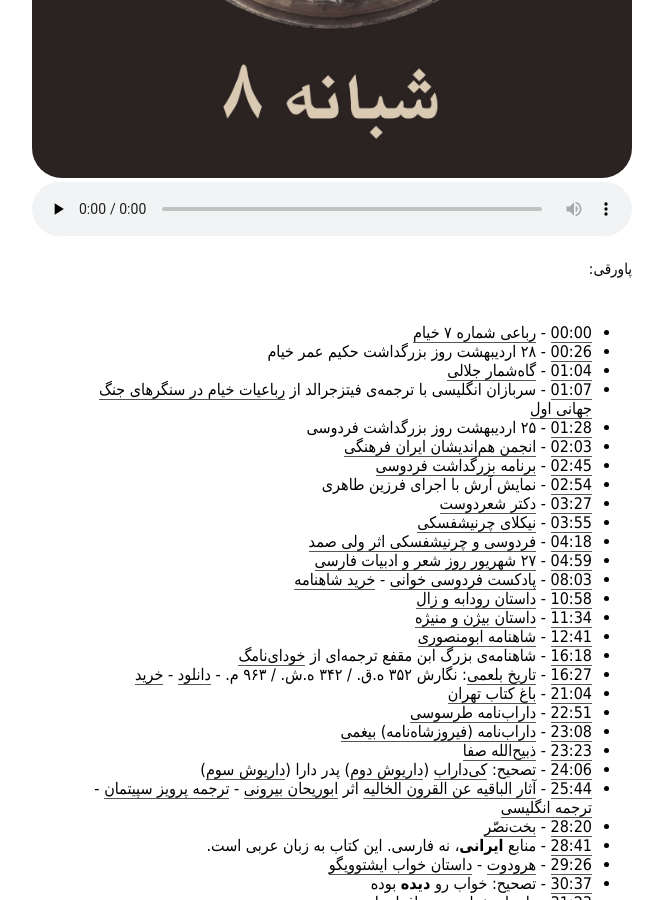
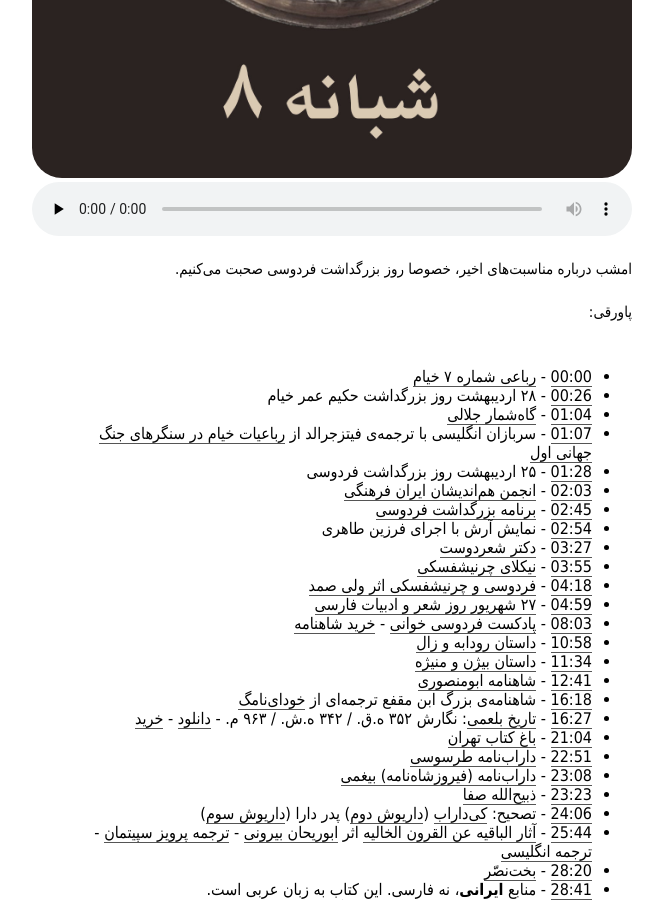
Before and after one commit to mohsend/mehsen.ir, a Jekyll site: the page built from _posts/2019-05-27-shabane-008.md, in a window 1280 px wide and 900 px high, scrolled down 724 px. Shown: the whole window, without its empty margins (308-971 px from the left). Built offline with Jekyll 4.4.1, drawn with Linux system fonts in a browser that asks for light colours; some web fonts are replaced.

Commit message:
Add missing summery

```diff
--- a/_posts/2019-05-27-shabane-008.md
+++ b/_posts/2019-05-27-shabane-008.md
@@ -12,7 +12,7 @@ podcast:
   block: no
   duration: 3780
   keywords: Shabane, شبانه, Podcast, پادکست, صحبت, خودمونی, فارسی, محسن, فردوسی, شاهنامه, ایران, کهن, گاهشماری, فرهنگ, ادبیات, تاریخ, طبری
-  summary:
+  summary: امشب درباره مناسبت‌های اخیر، خصوصا روز بزرگداشت فردوسی صحبت می‌کنیم.
   image: /public/posts/2019-05-27-shabane-008.jpg
   mp3:
     file: https://archive.org/download/Shabane/2019-05-27-shabane-008.mp3
@@ -21,7 +21,7 @@ podcast:
     file: https://archive.org/download/Shabane/2019-05-27-shabane-008.ogg
     size: 33834449
 ---
-
+امشب درباره مناسبت‌های اخیر، خصوصا روز بزرگداشت فردوسی صحبت می‌کنیم.
 
 <!--more-->
 
```
